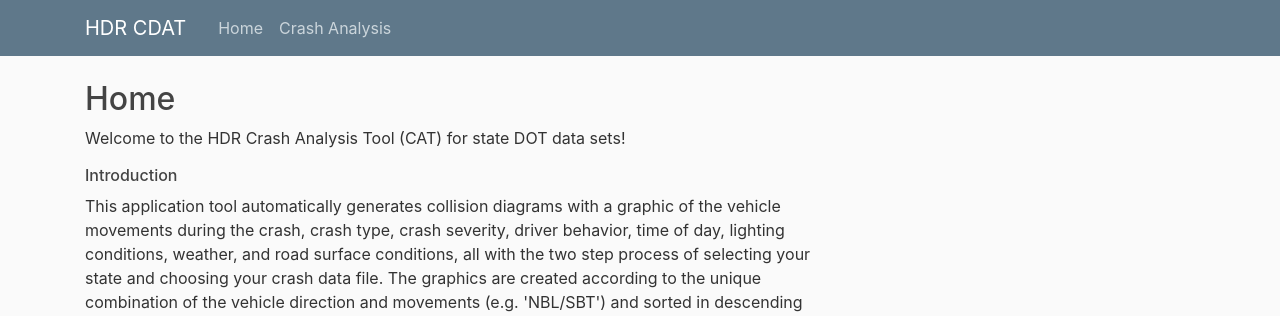
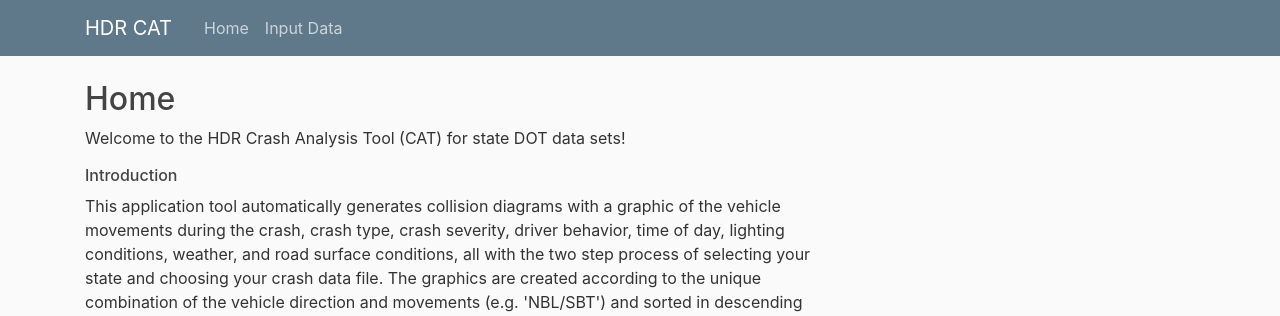
Before and after one commit to swklump/cdat, a Django app: template CAT/CAT/templates/home.html in a window 1280 px wide. Shown: the top 316 px of the page. Run offline with Django 3.2, Linux system fonts and the light colour scheme; the template is opened without the code that fills it, so the values that code supplies are empty; some libraries are stand-ins or nearby versions.

Commit message:
Update base-home.html

```diff
--- a/CAT/CAT/templates/base-home.html
+++ b/CAT/CAT/templates/base-home.html
@@ -15,23 +15,23 @@
 
 
 	{% if title %}
-		<title>HDR CDAT - {{ title }}</title>
+		<title>HDR CAT - {{ title }}</title>
 	{% else %}
-		<title>HDR CDAT</title>
+		<title>HDR CAT</title>
 	{% endif %}
 </head>
 <body>
 	<header class="site-header">
 	  <nav class="navbar navbar-expand-md navbar-dark bg-steel fixed-top">
 	    <div class="container">
-	      <a class="navbar-brand mr-4" href="{% url 'CDAT-home' %}">HDR CDAT</a>
+	      <a class="navbar-brand mr-4" href="{% url 'CAT-home' %}">HDR CAT</a>
 	      <button class="navbar-toggler" type="button" data-toggle="collapse" data-target="#navbarToggle" aria-controls="navbarToggle" aria-expanded="false" aria-label="Toggle navigation">
 	      <span class="navbar-toggler-icon"></span>
 	      </button>
 	      <div class="collapse navbar-collapse" id="navbarToggle">
 	        <div class="navbar-nav mr-auto">
-	          <a class="nav-item nav-link" href="{% url 'CDAT-home' %}">Home</a>
-	          <a class="nav-item nav-link" href="{% url 'CDAT-analysis' %}">Crash Analysis</a>
+	          <a class="nav-item nav-link" href="{% url 'CAT-home' %}">Home</a>
+	          <a class="nav-item nav-link" href="{% url 'CAT-inputdata' %}">Input Data</a>
 
 	        </div>
 
@@ -42,13 +42,6 @@
 	<main role="main" class="container">
 	  <div class="row">
 	    <div class="col-md-8">
-	    	{% if messages %}
-	    		{% for message in messages %}
-	    			<div class="alert alert-{{ message.tags }}">
-	    				{{ message }}
-	    			</div>
-	    		{% endfor %}
-	    	{% endif %}
 	    	{% block content %}{% endblock %}
 
 	    </div>
```
